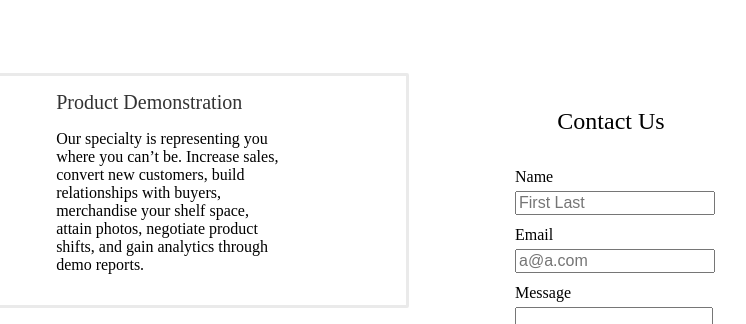
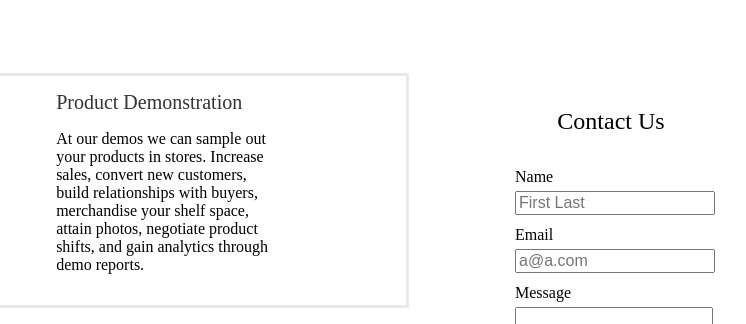
Before and after one commit to LocalDemoService/localdemoservice, a Gatsby site: page /Services-Page in a window 1280 px wide. Shown: the top 324 px of the page, 413-1159 px from the left. Built offline with nearby package versions, Linux system fonts and the light colour scheme; Gatsby itself is replaced by a stand-in of ours.

Commit message:
Adjusted text

```diff
--- a/src/components/Home/Services.js
+++ b/src/components/Home/Services.js
@@ -7,7 +7,7 @@ import { HomePageWrapper, Border, SLink, Title, mq } from '../styled/common'
 export const services = [
   {
     name: 'Product Demonstration',
-    text: 'Our specialty is representing you where you can’t be. Increase sales, convert new customers, build relationships with buyers, merchandise your shelf space, attain photos, negotiate product shifts, and gain analytics through demo reports.',
+    text: 'At our demos we can sample out your products in stores. Increase sales, convert new customers, build relationships with buyers, merchandise your shelf space, attain photos, negotiate product shifts, and gain analytics through demo reports.',
     image: 'demo',
     url: '/product-demonstration'
   },
```
